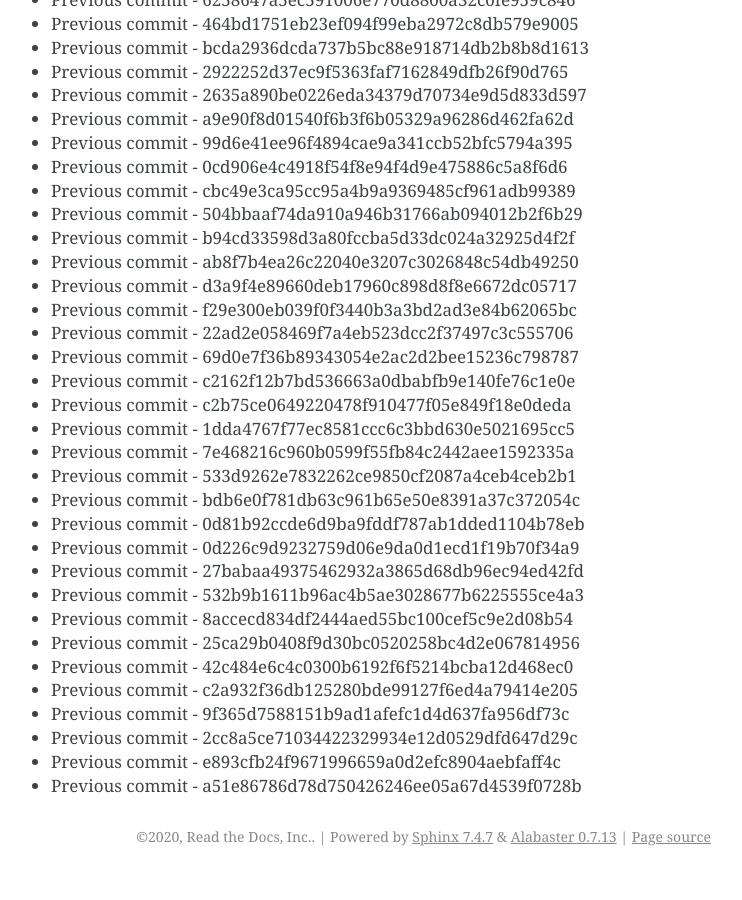
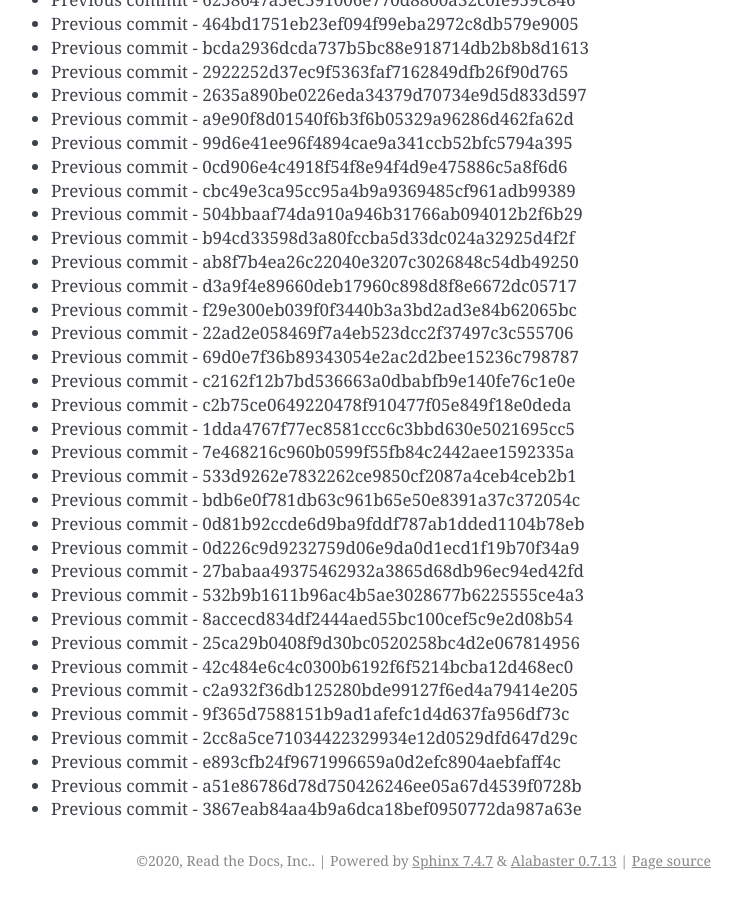
Before and after one commit to readthedocs/rtd-git-stresstest, a Sphinx documentation site: the page built from docs/updates.rst, in a window 1280 px wide and 900 px high, scrolled down 56221 px. Shown: the whole window, without its empty margins (399-1141 px from the left). Built offline with Sphinx 7.4.7, drawn with Linux system fonts in a browser that asks for light colours; before the commit the page ends 57097 px from its top, so only the background shows below that.

Commit message:
Generating commit from previous: 3867eab84aa4b9a6dca18bef0950772da987a63e

```diff
--- a/docs/updates.rst
+++ b/docs/updates.rst
@@ -2394,3 +2394,4 @@ It can be tested for any performance characteristics.
 * Previous commit - 2cc8a5ce71034422329934e12d0529dfd647d29c
 * Previous commit - e893cfb24f9671996659a0d2efc8904aebfaff4c
 * Previous commit - a51e86786d78d750426246ee05a67d4539f0728b
+* Previous commit - 3867eab84aa4b9a6dca18bef0950772da987a63e
```
